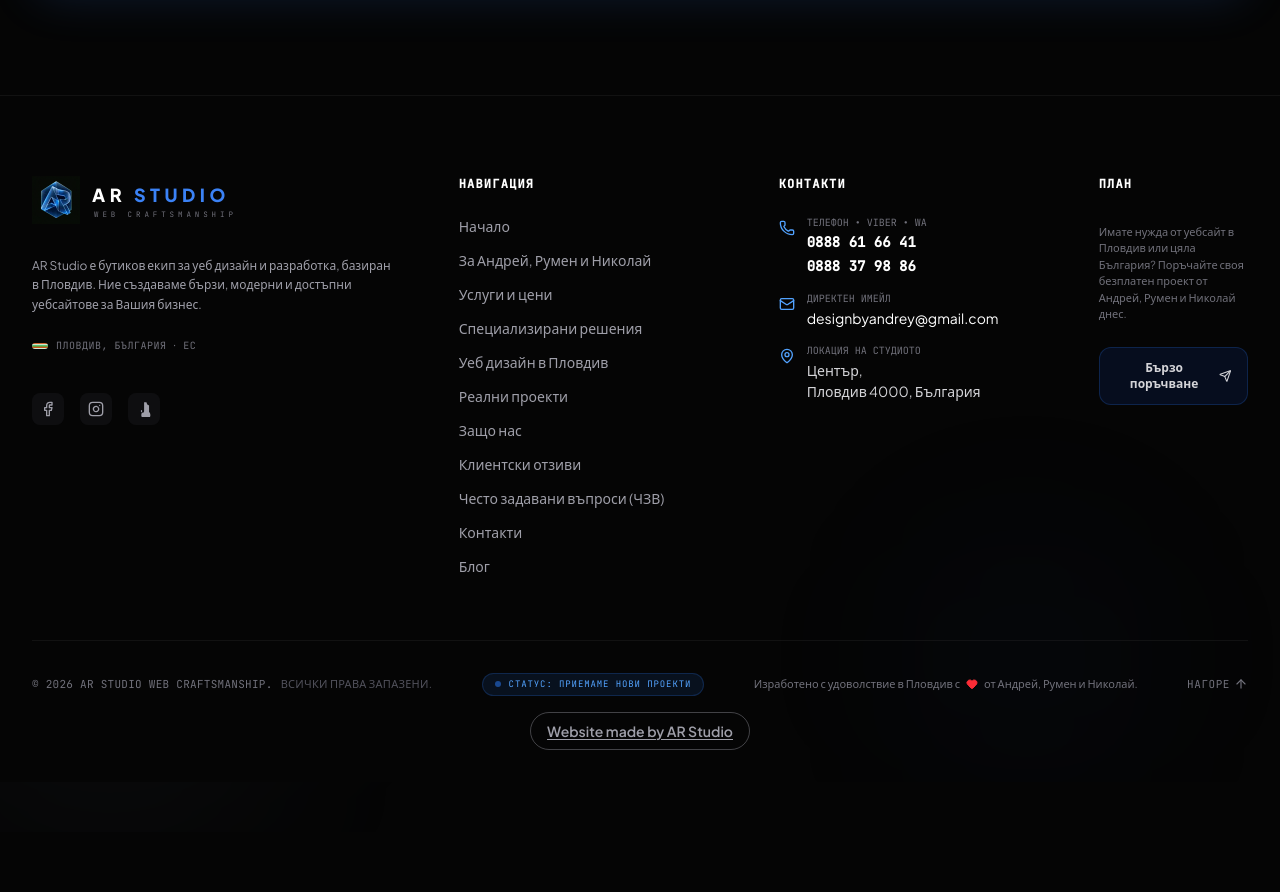
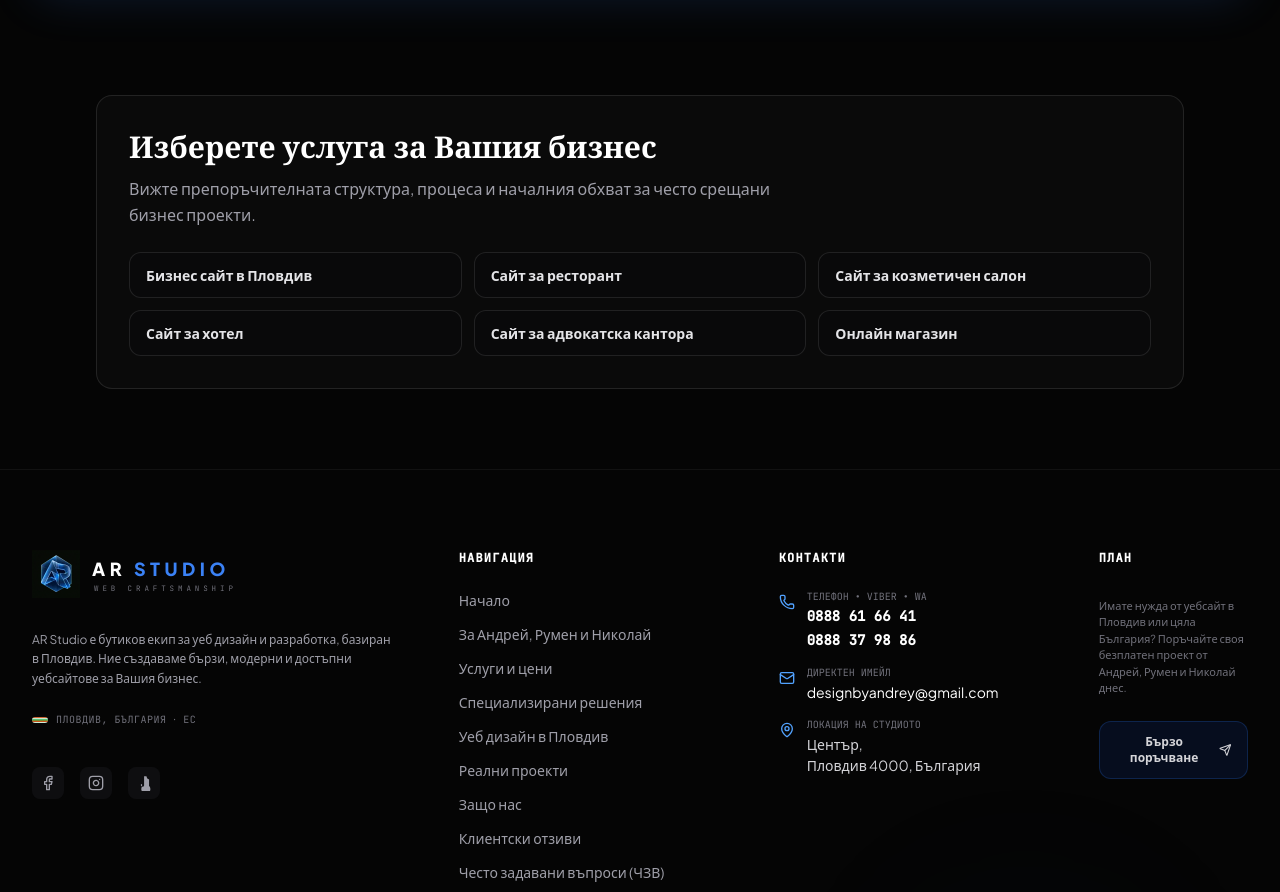
Before and after one commit to Andrey4544/AR-Studio-business, a React (Vite) app: page /uslugi in a window 1280 px wide. Shown: the part 7409-8301 px from the top of the page. Before the commit the page ends 8241 px from the top, so only its background shows below. Built offline with nearby package versions, Linux system fonts and the light colour scheme; a web font is replaced by a local one.

Commit message:
Strengthen internal links for discovered URLs

```diff
--- /dev/null
+++ b/audit-baseline/gsc-discovered-urls-2026-09-27.md
@@ -0,0 +1,46 @@
+# Search Console — открити, но неиндексирани URL адреси
+
+Дата: 27.09.2026
+Property: `sc-domain:ar-studio.site`
+Причина: **Страницата е открита – понастоящем не е индексирана**
+Брой: **26**
+Източник: Google Search Console → Индексиране на страниците → подробности за проверката.
+
+## Класификация
+
+| Група | URL адреси | Решение |
+|---|---|---|
+| Приоритетни service страници | `/uslugi/sait-za-hotel-plovdiv`, `/uslugi/sait-za-restorant-plovdiv`, `/uslugi/sait-za-advokatska-kantora`, `/uslugi/izrabotka-na-onlayn-magazin` | Запазват се и получават по-силни вътрешни връзки от `/uslugi`, началната страница и свързани страници. |
+| Български съдържателни страници | `/blog/kolko-struva-izrabotka-na-sait`, `/chzv`, `/brief`, `/kontakti`, `/otzivy`, `/zashto-nas` | Валидни страници; не се изтриват и не се пренасочват. Получават контекстуални пътища от hub страниците. |
+| Английски версии | `/en/blog`, `/en/blog/5-neshta-koito-vseki-nov-biznes-sait-trjabva-da-pritezava`, `/en/blog/kak-ai-i-ar-transformirat-biznesa-v-balgarija-2026`, `/en/brief`, `/en/faq`, `/en/portfolio`, `/en/services/beauty-salon-website-plovdiv`, `/en/services/ecommerce-website-bulgaria`, `/en/services/restaurant-website-plovdiv`, `/en/testimonials`, `/en/why-us` | Валидни additive routes; запазват се, с правилни локализирани вътрешни връзки. |
+
+## Пълен списък
+
+- `https://www.ar-studio.site/blog/kolko-struva-izrabotka-na-sait`
+- `https://www.ar-studio.site/uslugi/sait-za-hotel-plovdiv`
+- `https://www.ar-studio.site/uslugi/sait-za-restorant-plovdiv`
+- `https://www.ar-studio.site/uslugi/sait-za-advokatska-kantora`
+- `https://www.ar-studio.site/uslugi/izrabotka-na-onlayn-magazin`
+- `https://www.ar-studio.site/chzv`
+- `https://www.ar-studio.site/brief`
+- `https://www.ar-studio.site/en/blog`
+- `https://www.ar-studio.site/en/blog/5-neshta-koito-vseki-nov-biznes-sait-trjabva-da-pritezava`
+- `https://www.ar-studio.site/en/blog/kak-ai-i-ar-transformirat-biznesa-v-balgarija-2026`
+- `https://www.ar-studio.site/en/brief`
+- `https://www.ar-studio.site/en/faq`
+- `https://www.ar-studio.site/en/portfolio`
+- `https://www.ar-studio.site/en/services/beauty-salon-website-plovdiv`
+- `https://www.ar-studio.site/en/services/ecommerce-website-bulgaria`
+- `https://www.ar-studio.site/en/services/restaurant-website-plovdiv`
+- `https://www.ar-studio.site/en/testimonials`
+- `https://www.ar-studio.site/en/why-us`
+- `https://www.ar-studio.site/kontakti`
+- `https://www.ar-studio.site/otzivy`
+- `https://www.ar-studio.site/zashto-nas`
+- `https://www.ar-studio.site/uslugi/izrabotka-na-onlayn-magazin`
+- `https://www.ar-studio.site/uslugi/sait-za-advokatska-kantora`
+- `https://www.ar-studio.site/uslugi/sait-za-hotel-plovdiv`
+- `https://www.ar-studio.site/uslugi/sait-za-kozmetichen-salon-plovdiv`
+- `https://www.ar-studio.site/uslugi/sait-za-restorant-plovdiv`
+
+Всички проверени URL адреси връщат HTTP 200 в production. Не са добавяни redirects, не са променяни sitemap URL адреси и не е премахвана страница без потвърдена причина.
--- a/src/pages/BlogPage.tsx
+++ b/src/pages/BlogPage.tsx
@@ -9,6 +9,7 @@ import PageTransition from '../components/PageTransition';
 import { useLanguage } from '../context/LanguageContext';
 import { usePageMeta } from '../hooks/usePageMeta';
 import { getBlogPostsList } from '../data/blogData';
+import { localizedPath } from '../lib/localizedRoutes';
 import { Calendar, ArrowRight } from 'lucide-react';
 
 const blogPosts = getBlogPostsList();
@@ -36,8 +37,8 @@ export default function BlogPage() {
 
           {/* Header */}
           <div className="mb-16">
-            <h1 className="text-4xl md:text-5xl font-bold text-white mb-4">
-              {language === 'en' ? 'Our Blog' : 'Нашия блог'}
+              <h1 className="text-4xl md:text-5xl font-bold text-white mb-4">
+              {language === 'en' ? 'Our Blog' : 'Нашият блог'}
             </h1>
             <p className="text-lg text-zinc-400">
               {language === 'en'
@@ -90,6 +91,18 @@ export default function BlogPage() {
                 : 'Добавяме практични материали постепенно, като се фокусираме върху въпроси, важни за собствениците на български бизнеси.'}
             </p>
           </div>
+
+          <nav aria-label={language === 'en' ? 'Next steps from the blog' : 'Следващи стъпки от блога'} className="mt-8 flex flex-wrap justify-center gap-3 text-sm font-semibold">
+            <Link to={localizedPath('/uslugi', language)} className="rounded-full bg-blue-600 px-4 py-2.5 text-white transition-colors hover:bg-blue-500">
+              {language === 'en' ? 'Website services and pricing' : 'Услуги и цени за сайт'}
+            </Link>
+            <Link to={localizedPath('/web-design-plovdiv', language)} className="rounded-full border border-white/15 px-4 py-2.5 text-zinc-200 transition-colors hover:border-blue-400/50 hover:text-white">
+              {language === 'en' ? 'Web design in Plovdiv' : 'Уеб дизайн в Пловдив'}
+            </Link>
+            <Link to={localizedPath('/brief', language)} className="rounded-full border border-white/15 px-4 py-2.5 text-zinc-200 transition-colors hover:border-blue-400/50 hover:text-white">
+              {language === 'en' ? 'Send a project brief' : 'Изпратете кратък бриф'}
+            </Link>
+          </nav>
         </div>
       </div>
     </PageTransition>
--- a/src/pages/ServicesPage.tsx
+++ b/src/pages/ServicesPage.tsx
@@ -4,8 +4,11 @@
  */
 
 import React from 'react';
+import { Link } from 'react-router-dom';
 import Services from '../components/Services';
 import PageTransition from '../components/PageTransition';
+import { useLanguage } from '../context/LanguageContext';
+import { localizedPath } from '../lib/localizedRoutes';
 import { usePageMeta } from '../hooks/usePageMeta';
 import { useStructuredData } from '../hooks/useStructuredData';
 
@@ -14,6 +17,8 @@ interface ServicesPageProps {
 }
 
 export default function ServicesPage({ openQuoteModal }: ServicesPageProps) {
+  const { language } = useLanguage();
+
   usePageMeta({
     title: 'Изработка на сайт в Пловдив | Уеб дизайн и онлайн магазини | AR Studio',
     description: 'Разгледайте ясни планове за изработка на сайт в Пловдив: бизнес сайт, landing page, онлайн магазин, дигитално меню и поддръжка с мобилен дизайн и SEO основа.',
@@ -42,6 +47,30 @@ export default function ServicesPage({ openQuoteModal }: ServicesPageProps) {
   return (
     <PageTransition>
       <Services onQuoteClick={openQuoteModal} />
+      <section className="mx-auto max-w-6xl px-4 pb-20 sm:px-6 lg:px-8" aria-labelledby="service-paths">
+        <div className="rounded-2xl border border-white/10 bg-white/[0.025] p-6 sm:p-8">
+          <h2 id="service-paths" className="font-serif text-2xl font-bold text-white sm:text-3xl">
+            {language === 'en' ? 'Explore a service for your business' : 'Изберете услуга за Вашия бизнес'}
+          </h2>
+          <p className="mt-3 max-w-2xl text-sm leading-relaxed text-zinc-400 sm:text-base">
+            {language === 'en' ? 'See the recommended structure, process and starting scope for common business website projects.' : 'Вижте препоръчителната структура, процеса и началния обхват за често срещани бизнес проекти.'}
+          </p>
+          <nav aria-label={language === 'en' ? 'Website service pages' : 'Страници за услуги'} className="mt-6 grid gap-3 sm:grid-cols-2 lg:grid-cols-3">
+            {[
+              ['/uslugi/izrabotka-na-sait-plovdiv', language === 'en' ? 'Business website in Plovdiv' : 'Бизнес сайт в Пловдив'],
+              ['/uslugi/sait-za-restorant-plovdiv', language === 'en' ? 'Restaurant website' : 'Сайт за ресторант'],
+              ['/uslugi/sait-za-kozmetichen-salon-plovdiv', language === 'en' ? 'Beauty salon website' : 'Сайт за козметичен салон'],
+              ['/uslugi/sait-za-hotel-plovdiv', language === 'en' ? 'Hotel website' : 'Сайт за хотел'],
+              ['/uslugi/sait-za-advokatska-kantora', language === 'en' ? 'Law firm website' : 'Сайт за адвокатска кантора'],
+              ['/uslugi/izrabotka-na-onlayn-magazin', language === 'en' ? 'Online store development' : 'Онлайн магазин'],
+            ].map(([href, label]) => (
+              <Link key={href} to={localizedPath(href, language)} className="rounded-xl border border-white/10 bg-zinc-950/40 px-4 py-3 text-sm font-semibold text-zinc-200 transition-colors hover:border-blue-400/40 hover:text-white">
+                {label}
+              </Link>
+            ))}
+          </nav>
+        </div>
+      </section>
     </PageTransition>
   );
 }
```
